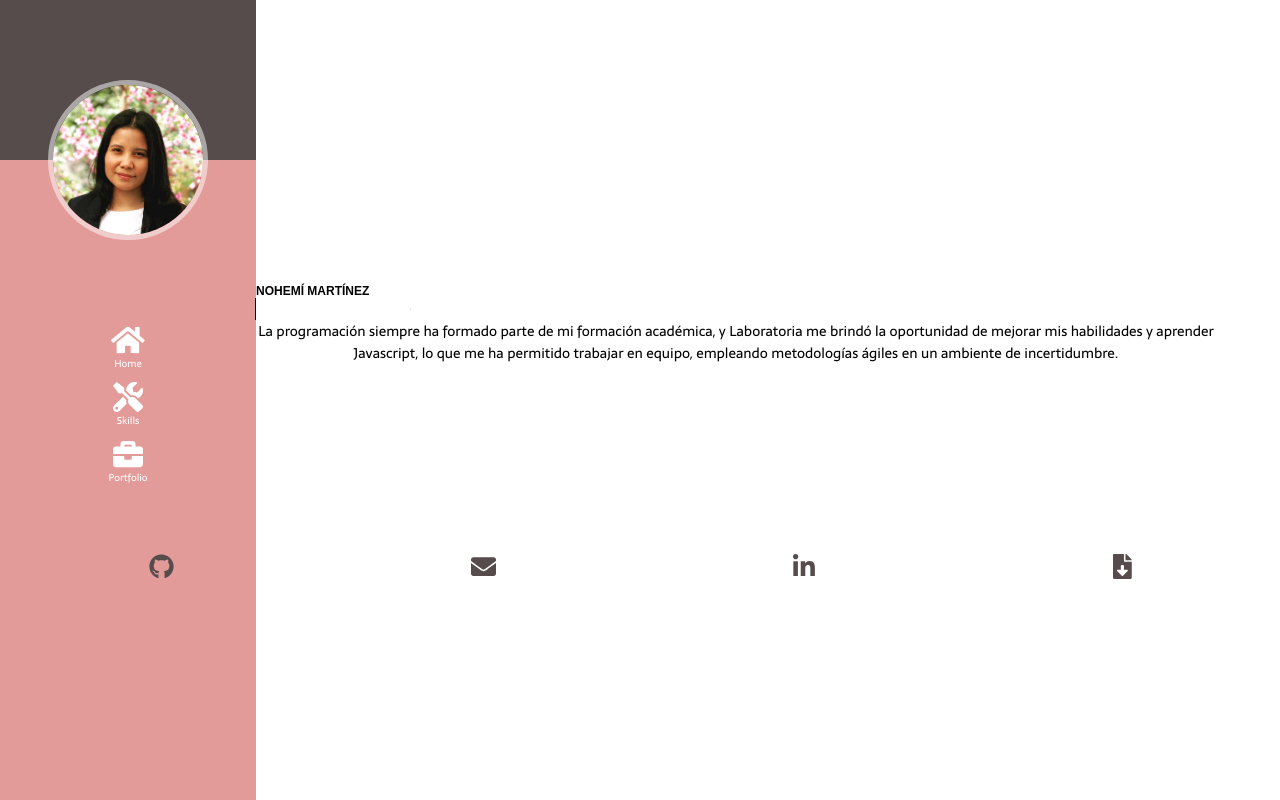
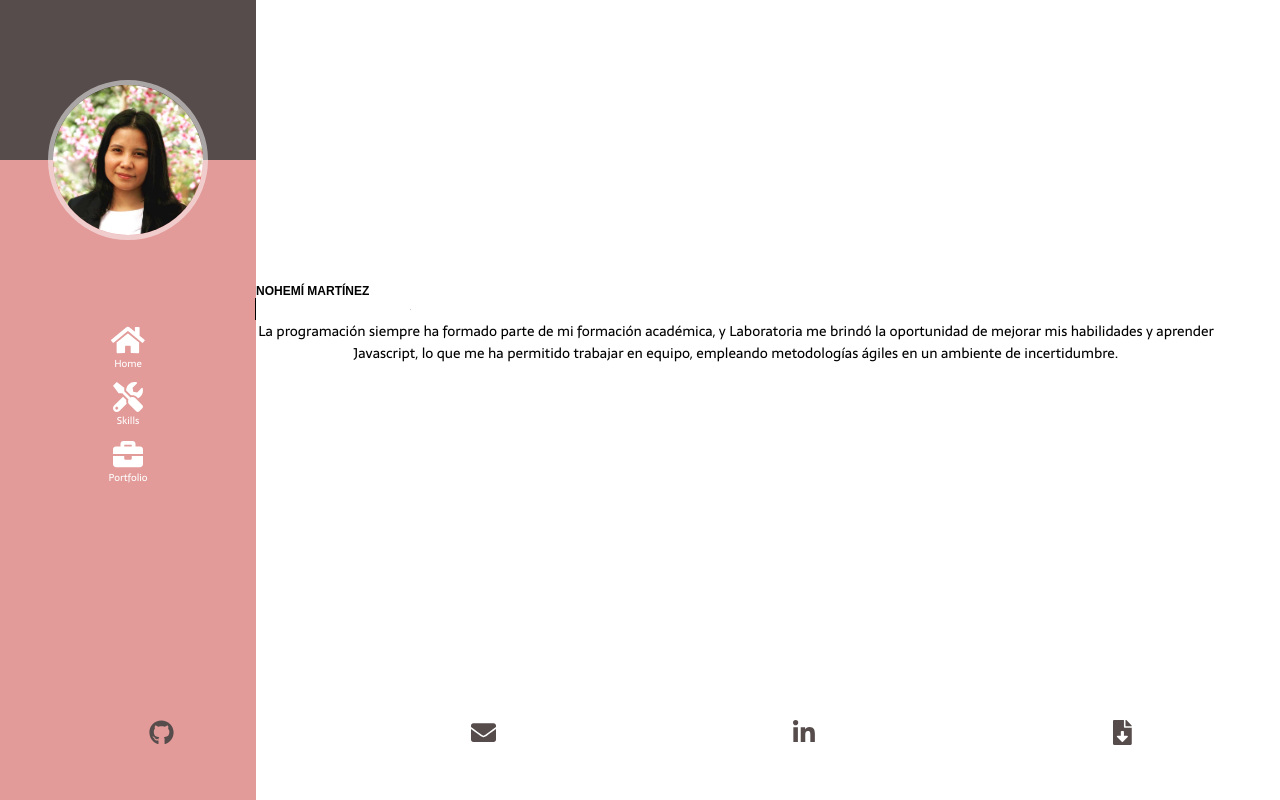
Before and after one commit to nohestmm/portfolio, a React (Create React App) app: page / in a window 1280 px wide. Built offline with nearby package versions, Linux system fonts and the light colour scheme; a web font is replaced by a local one.

Commit message:
adding position to footer

```diff
--- a/src/App.css
+++ b/src/App.css
@@ -1,5 +1,9 @@
 @import url('https://fonts.googleapis.com/css?family=B612&display=swap');
 @import url('https://fonts.googleapis.com/css?family=Sarala&display=swap');
+#root{
+    height: 100vh;
+    width: 100vw;
+}
 .content-top {
     align-items: center;
     width: 100%;
@@ -93,7 +97,7 @@
 
 .footer {
     position: relative;
-    top: 554px;
+    top: 90%;
     display: flex;
     justify-content: space-around;
 }
@@ -486,7 +490,8 @@ width: 150px;
     width: 100%;
 }
 .footer{
-
+    position: relative;
+    top: 90%;
 
 }
 .content-imgprofile{
```
